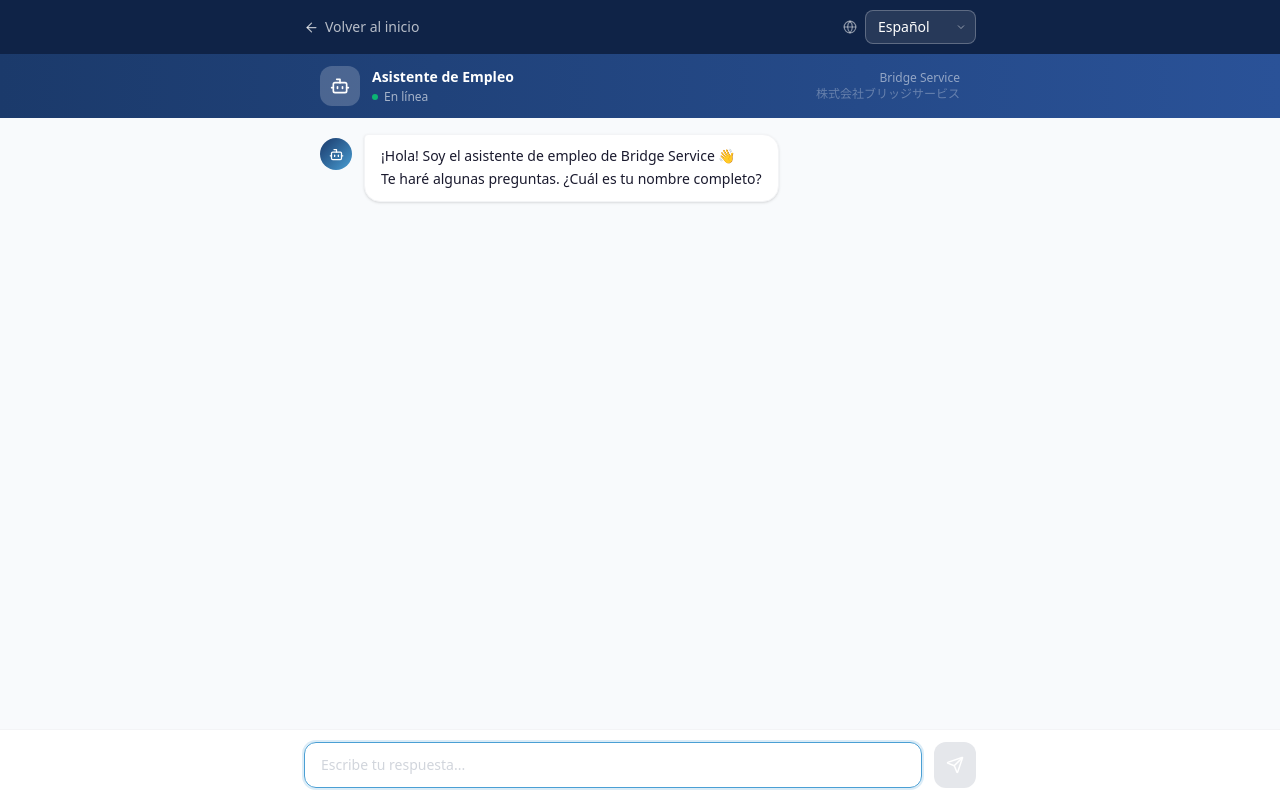
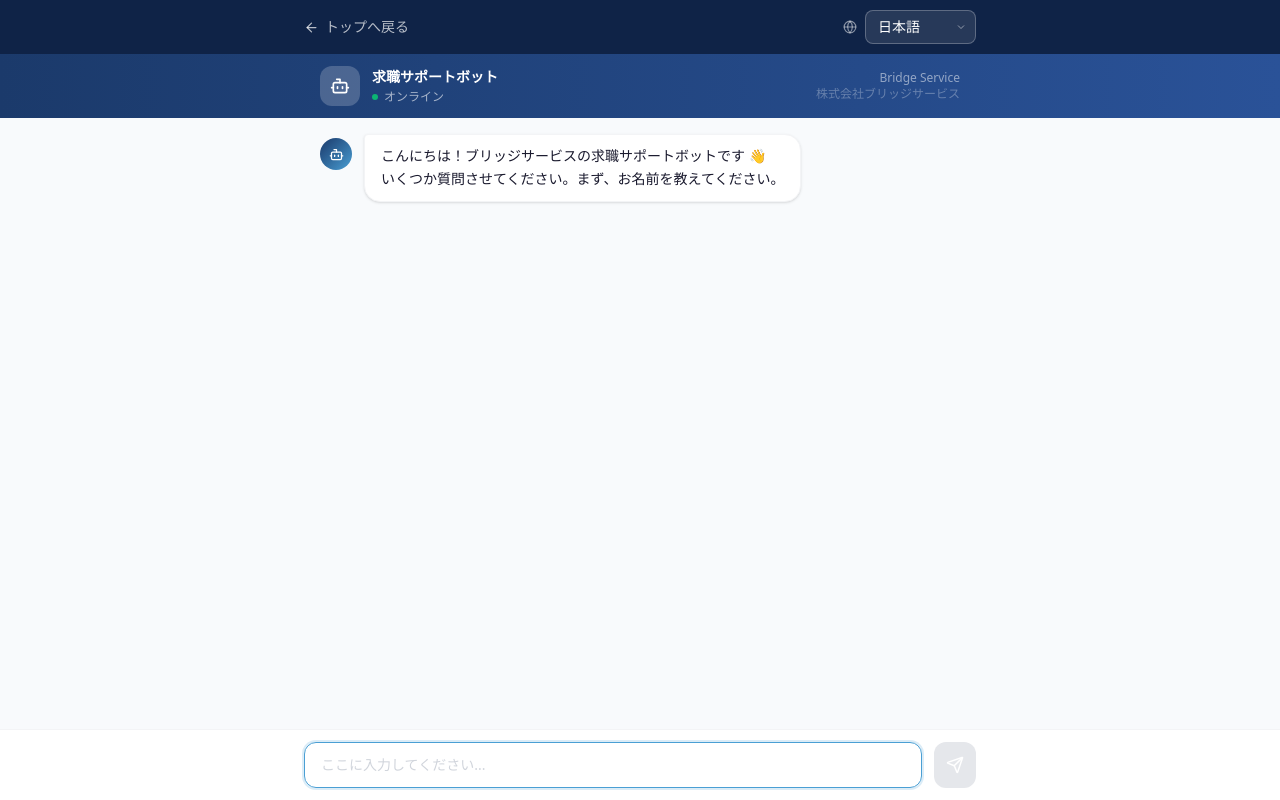
Before and after one commit to Bridge-dev-1/pagina_bridge, a Next.js app: page /trabajo in a window 1280 px wide. Built offline with nearby package versions, Linux system fonts and the light colour scheme.

Commit message:
Trabajo chatbot: enable Japanese language option
Content for ja already existed in flow/ui/waMessages but was forced
to fall back to Spanish and hidden from the language selector.

```diff
--- a/src/app/trabajo/TrabajoContent.tsx
+++ b/src/app/trabajo/TrabajoContent.tsx
@@ -13,6 +13,7 @@ type Message = { from: "bot" | "user"; text: string };
 type Answers = { name?: string; nationality?: string; visa?: string; experience?: string; contact?: string };
 
 const LANG_OPTIONS: { code: Lang; label: string }[] = [
+  { code: "ja", label: "日本語" },
   { code: "es", label: "Español" },
   { code: "en", label: "English" },
   { code: "pt", label: "Português" },
@@ -104,12 +105,7 @@ const waMessages: Record<Lang, (a: Answers) => string> = {
 export default function TrabajoContent() {
   const { lang, setLang } = useLang();
 
-  useEffect(() => {
-    if (lang === "ja") setLang("es");
-  // eslint-disable-next-line react-hooks/exhaustive-deps
-  }, []);
-
-  const activeLang = lang === "ja" ? "es" : lang;
+  const activeLang = lang;
   const script = flow[activeLang];
   const copy = ui[activeLang];
 
```
